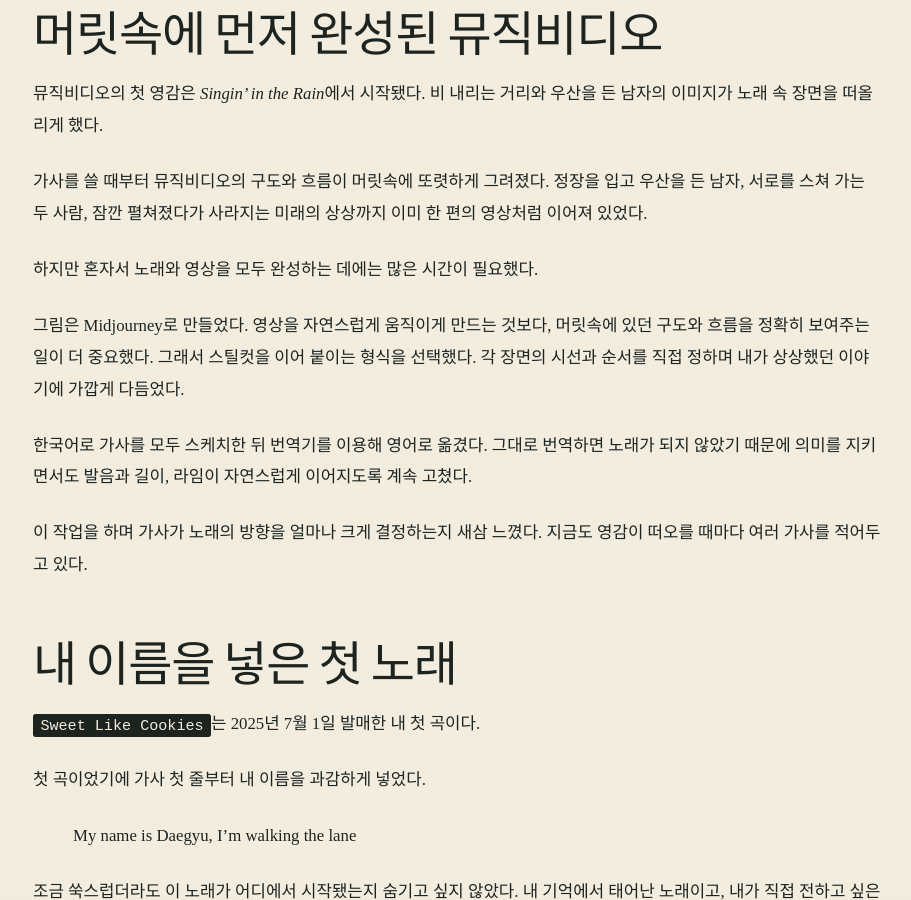
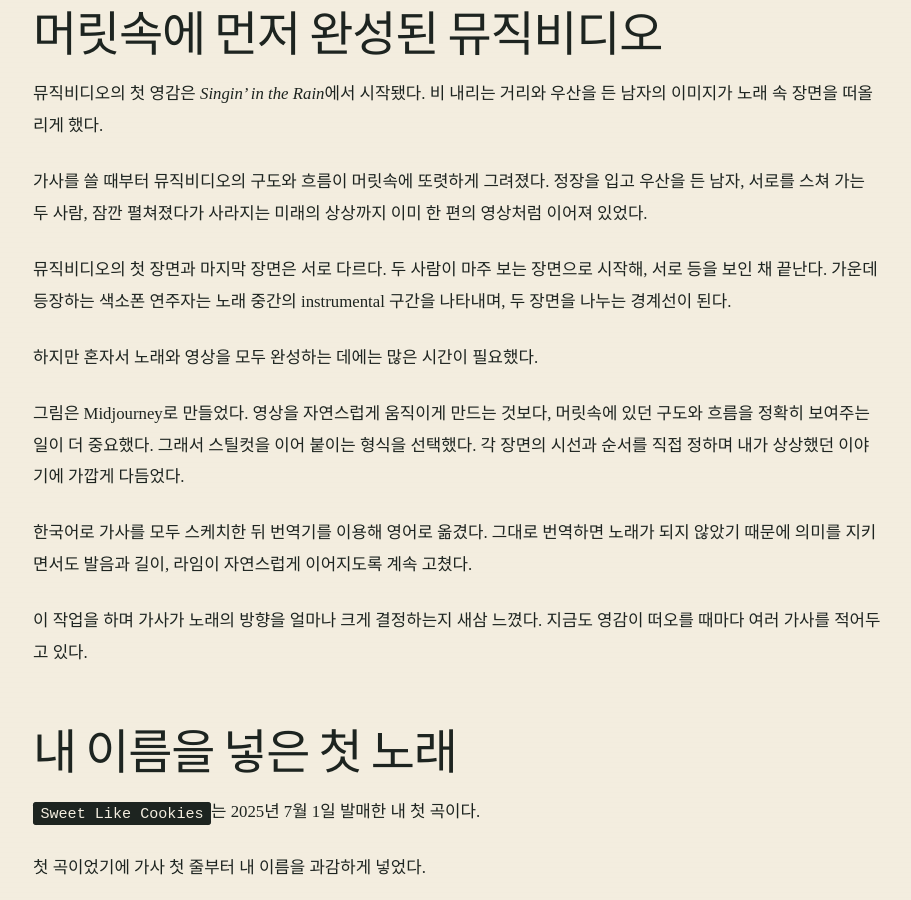
Before and after one commit to babypaunch/babypaunch.github.io, a Jekyll site: the page built from _posts/2026-08-26-sweet-like-cookies.md, in a window 1280 px wide and 900 px high, scrolled down 2424 px. Shown: the whole window, without its empty margins (182-1093 px from the left). Built offline with Jekyll 4.4.1, drawn with Linux system fonts in a browser that asks for light colours; some web fonts are replaced.

Commit message:
feat(blog): 뮤직비디오 장면 해설 추가

```diff
--- a/_posts/2026-08-26-sweet-like-cookies.md
+++ b/_posts/2026-08-26-sweet-like-cookies.md
@@ -64,6 +64,8 @@
 뮤직비디오의 첫 영감은 *Singin' in the Rain*에서 시작됐다. 비 내리는 거리와 우산을 든 남자의 이미지가 노래 속 장면을 떠올리게 했다.
 
 가사를 쓸 때부터 뮤직비디오의 구도와 흐름이 머릿속에 또렷하게 그려졌다. 정장을 입고 우산을 든 남자, 서로를 스쳐 가는 두 사람, 잠깐 펼쳐졌다가 사라지는 미래의 상상까지 이미 한 편의 영상처럼 이어져 있었다.
+
+뮤직비디오의 첫 장면과 마지막 장면은 서로 다르다. 두 사람이 마주 보는 장면으로 시작해, 서로 등을 보인 채 끝난다. 가운데 등장하는 색소폰 연주자는 노래 중간의 instrumental 구간을 나타내며, 두 장면을 나누는 경계선이 된다.
 
 하지만 혼자서 노래와 영상을 모두 완성하는 데에는 많은 시간이 필요했다.
 
```
Also changed, not shown: _posts/2026-08-26-sweet-like-cookies-en.md (+2 -0 lines).
